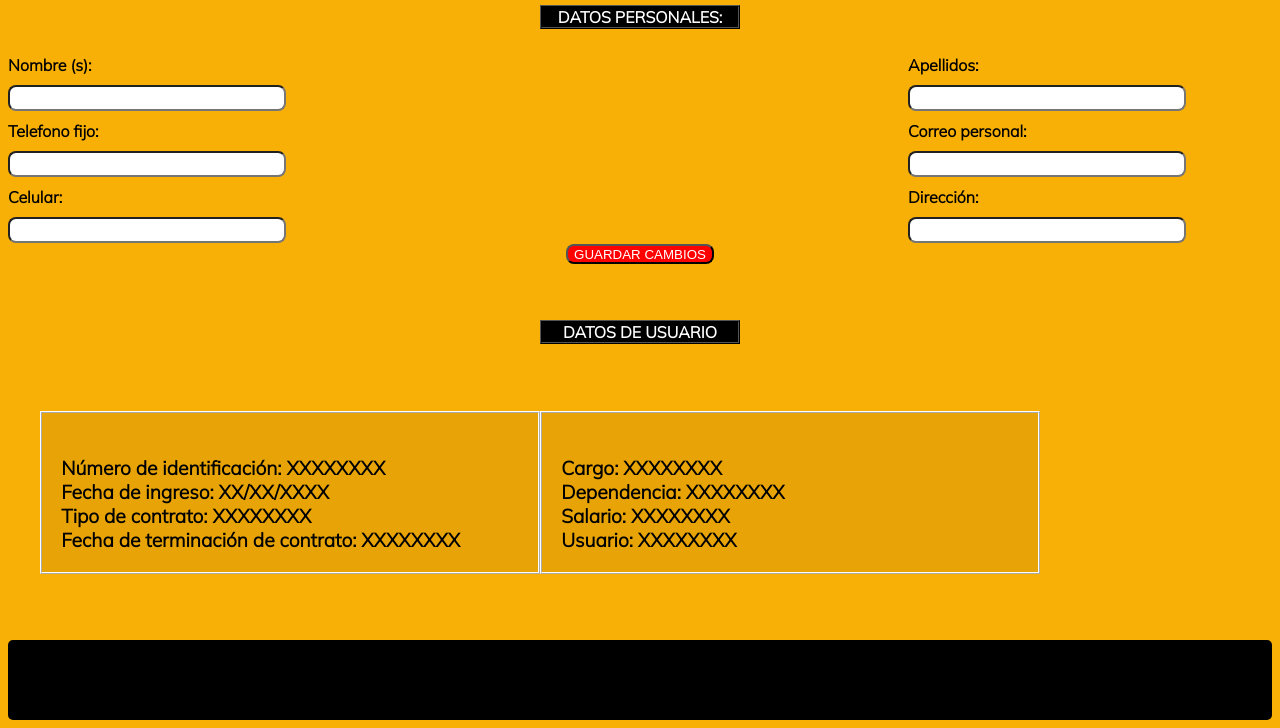
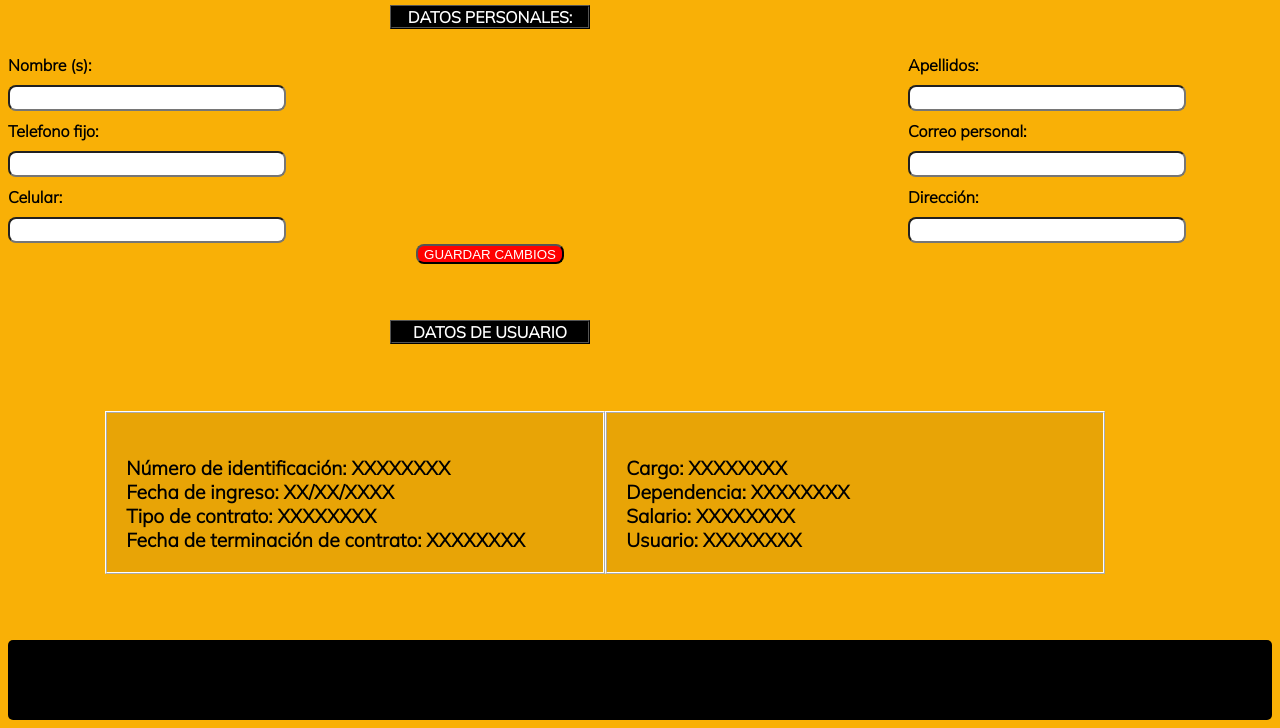
Before and after one commit to dasilvag16/Proyecto-Grupo-39-9, a Flask app: template Templates/editar_us.html in a window 1280 px wide. Shown: the part 99-827 px from the top of the page. Run offline with Flask 2, Linux system fonts and the light colour scheme; the template is opened without the code that fills it, so the values that code supplies are empty.

Commit message:
Cambios editar_us

```diff
--- a/Static/CSS/layout.css
+++ b/Static/CSS/layout.css
@@ -504,6 +504,7 @@ input {
     background-color:rgb(0, 0, 0);
     color: white;
     width:200px;
+    margin-right: 300px;
 }
 
 #datos_de_usuario {
@@ -511,6 +512,7 @@ input {
     background-color:rgb(0, 0, 0);
     color: white;
     width:200px;
+    margin-right: 300px;
 }
 
 #guardarcambioseditar {
@@ -530,7 +532,8 @@ input {
 }
 
 #datosusuario{
-    width:500px
+    width:500px;
+
 }
 #datosusuario2{
     width:500px
@@ -538,5 +541,9 @@ input {
 
 #datos1{
     display: flex;
-    align: center;
+    margin-left: 65px;
 }
+
+#guardarcambios_editar{
+    margin-right: 300px;
+}
--- a/Templates/editar_us.html
+++ b/Templates/editar_us.html
@@ -56,7 +56,7 @@
     </form> </center>
 
 
-    <center><div>
+    <center><div id="guardarcambios_editar">
         <form action="" method="" onSubmit="">
             <input type="submit" name="editar_us" value="GUARDAR CAMBIOS" id="guardarcambioseditar"/>
         </form>
```
